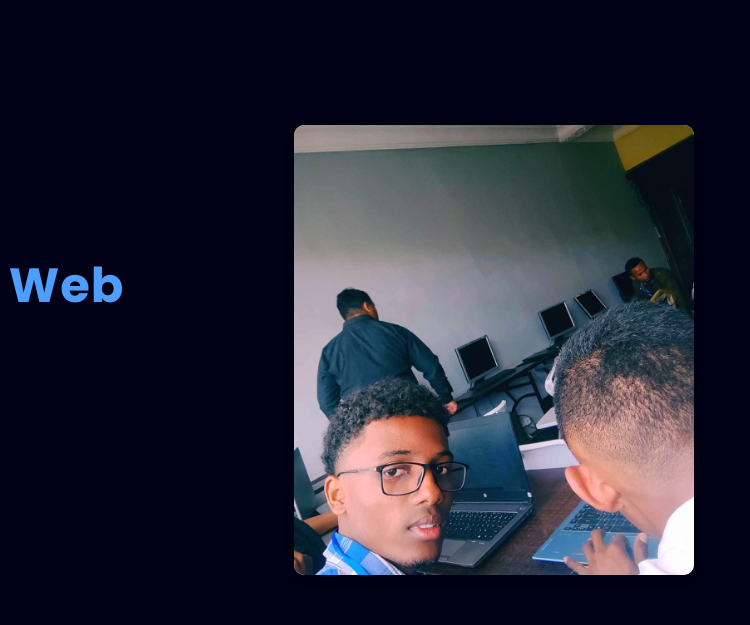
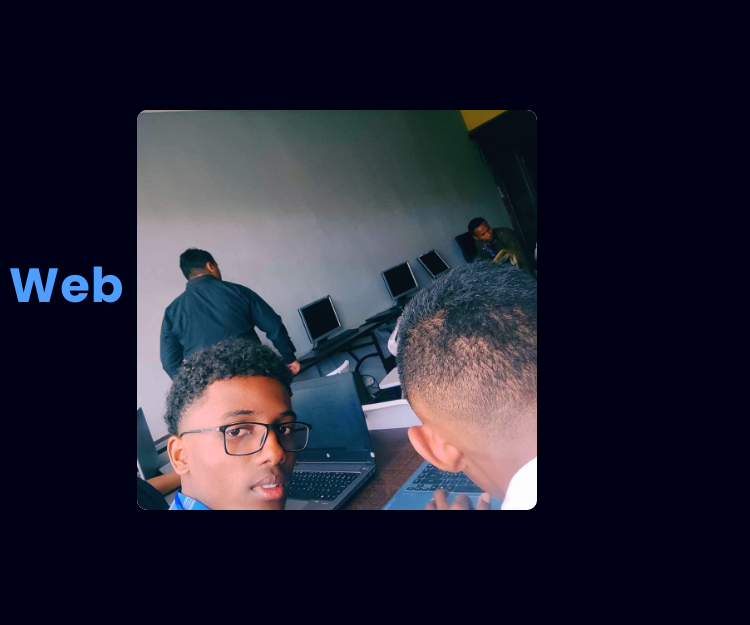
Before and after one commit to Jean-emeraldo/Portfolio, a website: page index.html in a window 1280 px wide. Shown: the part 90-715 px from the top of the page, 530-1280 px from the left. Drawn offline with nearby package versions, Linux system fonts and the light colour scheme.

Commit message:
reparation du css

```diff
--- a/style.css
+++ b/style.css
@@ -77,13 +77,11 @@ section{
     background-attachment: fixed;
 }
 .main .zao {
-    position: absolute;
-    top: 55%;
-    left: 80%;
-    transform: translate(-50%, -50%);
-    width: 80%;
+    position: relative;
+    margin: 0 auto;
+    width: 100%;
     max-width: 400px;
-    height: 450px;
+    height: 400px;
     background-color: #ccc;
     border-radius: 10px;
     box-shadow: 0 4px 10px rgba(0, 0, 0, 0.1);
@@ -92,25 +90,21 @@ section{
 
 .zao img {
     width: 100%;
-    height: 100%;
+    height: 400px;
     object-fit: cover;
     border-radius: 10px;
     transition: transform 0.3s ease-in-out;
 }
 
 .zao img:hover {
-    transform: scale(1.05);
+    transform: scale(1.05); /* Zoom léger au survol */
 }
-
 
 @media (max-width: 768px) {
     .main .zao {
-        width: 90%;
-        max-width: 350px;
+        max-width: 90%; /* Réduit la largeur maximale sur les petits écrans */
     }
 }
-
-
 
 .main .content{
     max-width: 800px;
```
